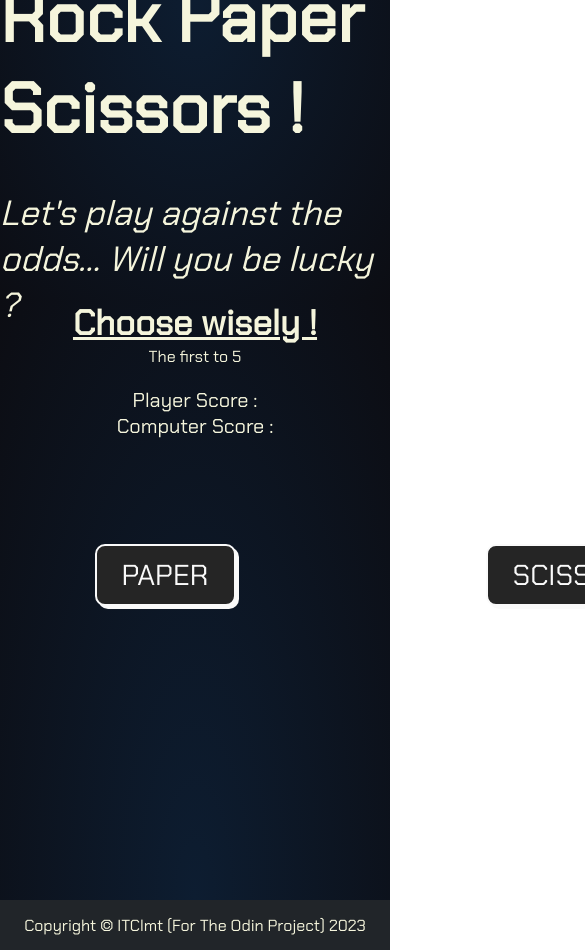
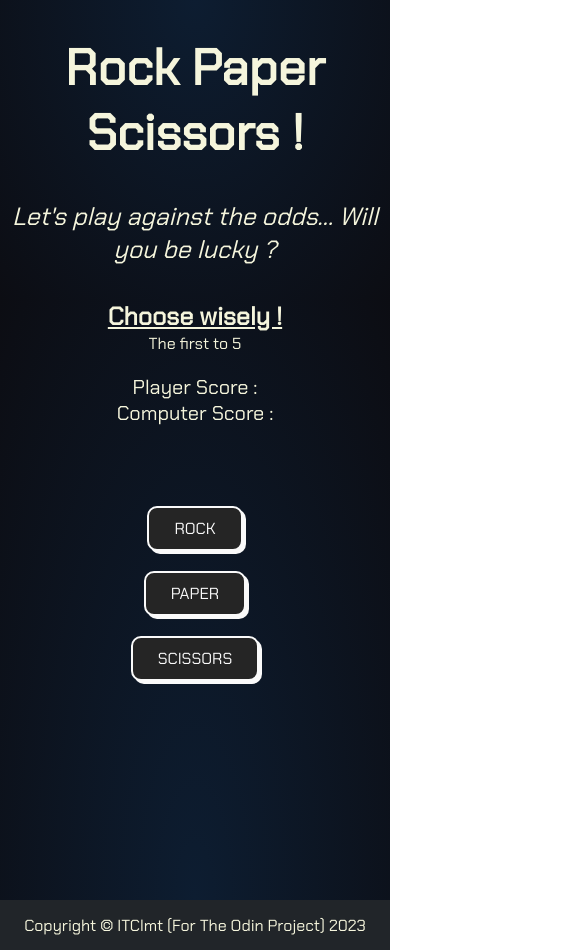
Before and after one commit to ITClmt/Rock_Paper_Scissors-TOP, a plain HTML site: page index.html in a window 390 px wide. Shown: the top 950 px of the page, 585 px wide, since content can reach past the window. Drawn offline with Linux system fonts and the light colour scheme.

Commit message:
edit style.css, add media queries

```diff
--- a/style.css
+++ b/style.css
@@ -94,3 +94,25 @@ button:active {
     justify-content: center;
     align-items: center;
   }
+
+  @media screen and (max-width: 1000px) {
+    .btn {
+        display: flex;
+        flex-direction: column;
+        gap: 0px;
+        margin-bottom: -100px;
+    }
+
+    .btn button {
+        font-size: 1em;
+        margin: 10px 0px;
+    }
+
+    header {
+        text-align: center;
+        font-size: 25px;
+    }
+    #game h2 {
+        font-size: 25px;
+    }
+}
```
